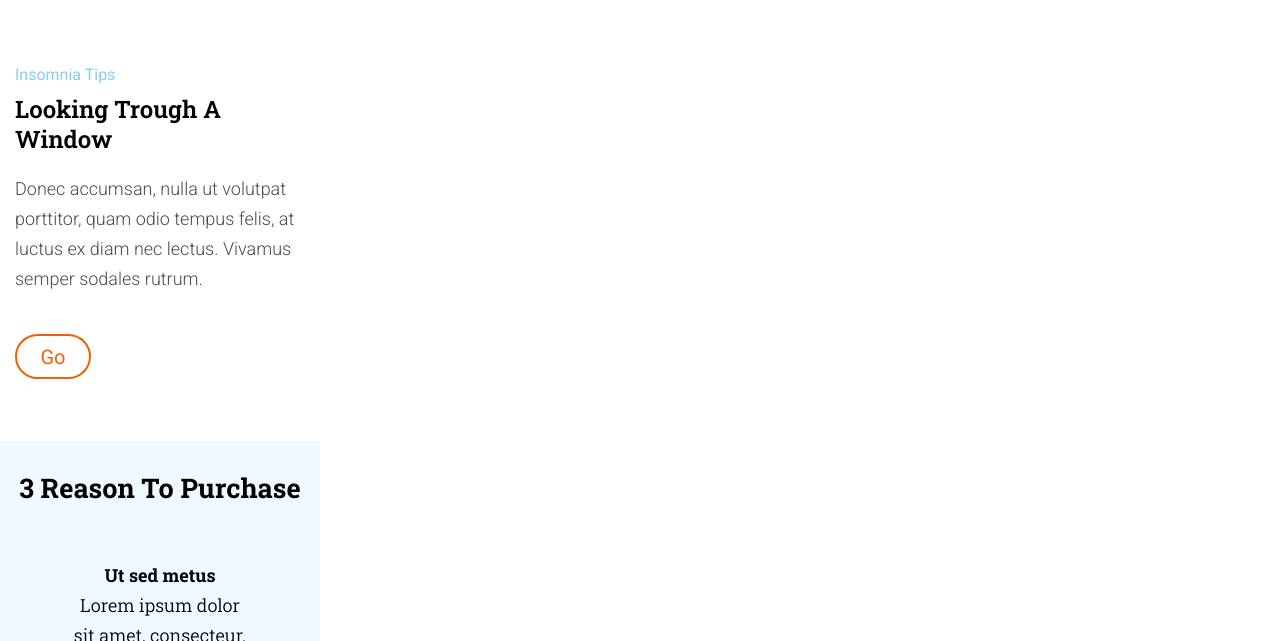
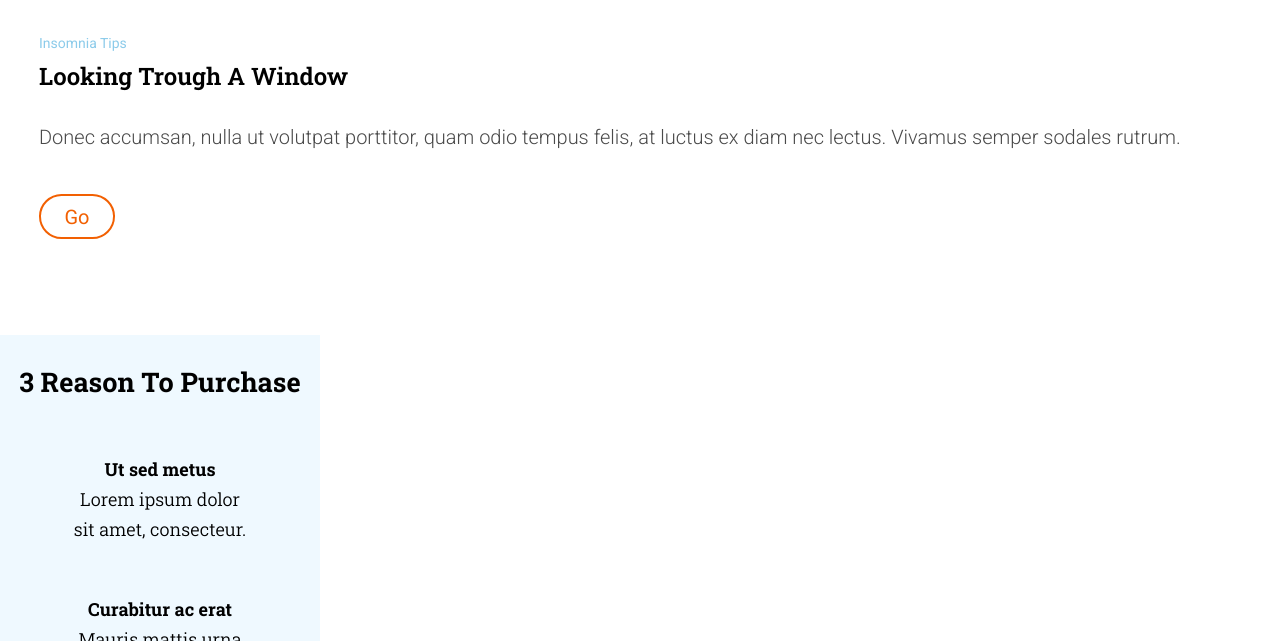
Before and after one commit to Adalab/modulo-1-evaluacion-final-mfranes, a website built with Vite: page src/index.html in a window 1280 px wide. Shown: the part 802-1443 px from the top of the page. Built offline with nearby package versions, Linux system fonts and the light colour scheme.

Commit message:
768px insomnia

```diff
--- a/src/scss/layout/_sectioninsomnia.scss
+++ b/src/scss/layout/_sectioninsomnia.scss
@@ -1,7 +1,8 @@
 .tips {
     background-color: var(--white);
     height: 376px;
-    width: 320px;
+    /*     width: 320px; */
+    width: 100vw;
     display: flex;
     flex-direction: column;
     padding-top: 67px;
@@ -27,9 +28,7 @@
                 line-height: 1.67;
                 text-align: left;
                 font-family: Roboto;
-                padding: 0 15px;
-                padding-top: 10px;
-                padding-bottom: 30px;
+                padding: 10px 15px 30px 15px;
             }
         }
     }
@@ -54,3 +53,31 @@
     transform: rotate(360deg);
     transition: transform 0.5s ease;
 }
+
+@media all and (min-width: 768px) {
+    .tips {
+        height: 300px;
+        padding-top: 37px;
+
+        &_insomnia {
+            font-size: 14px;
+            padding: 0 39px;
+
+            &-subti {
+                padding: 0 39px;
+
+                &_par {
+                    font-size: 20px;
+                    padding-left: 39px;
+                    padding-right: 39px;
+                    padding-top: 20px;
+                }
+            }
+        }
+
+    }
+
+    .goButtonContainer {
+        padding: 0 39px;
+    }
+}
```
